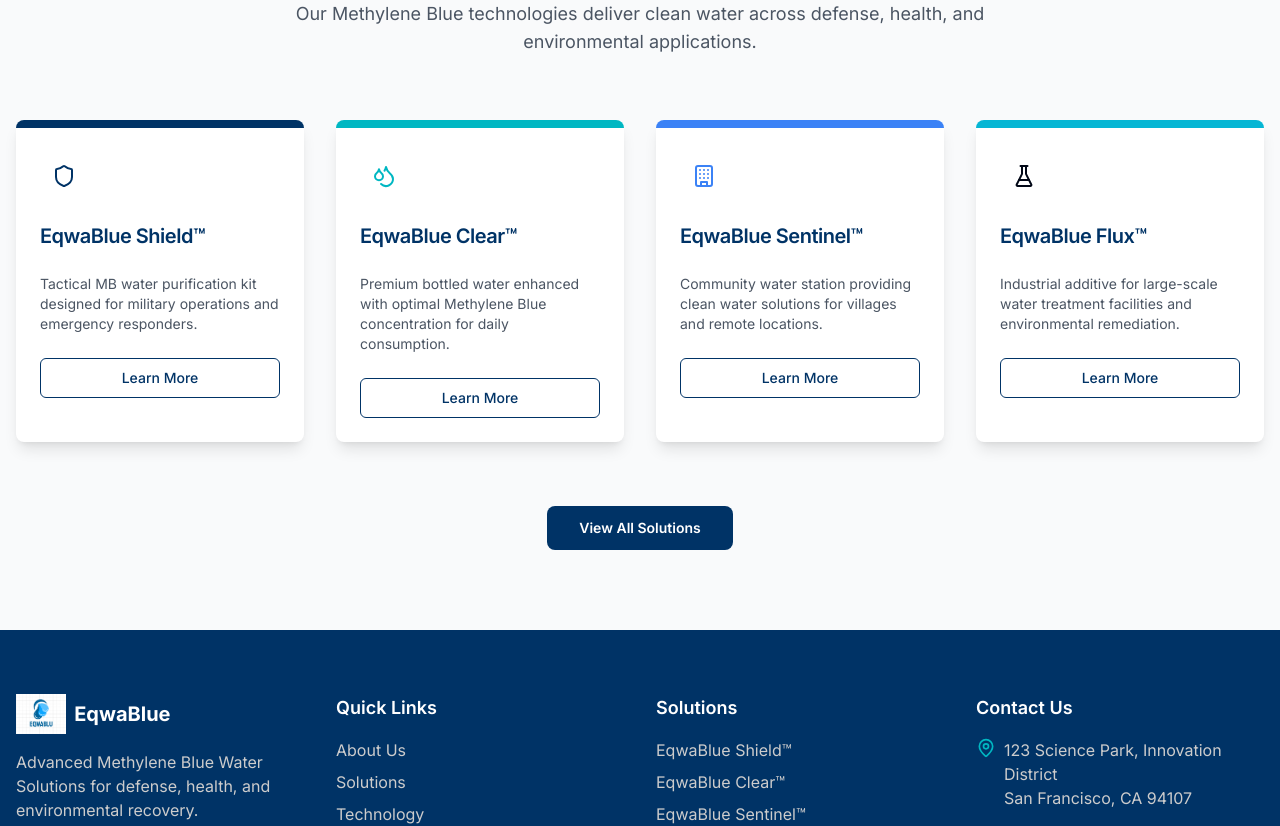
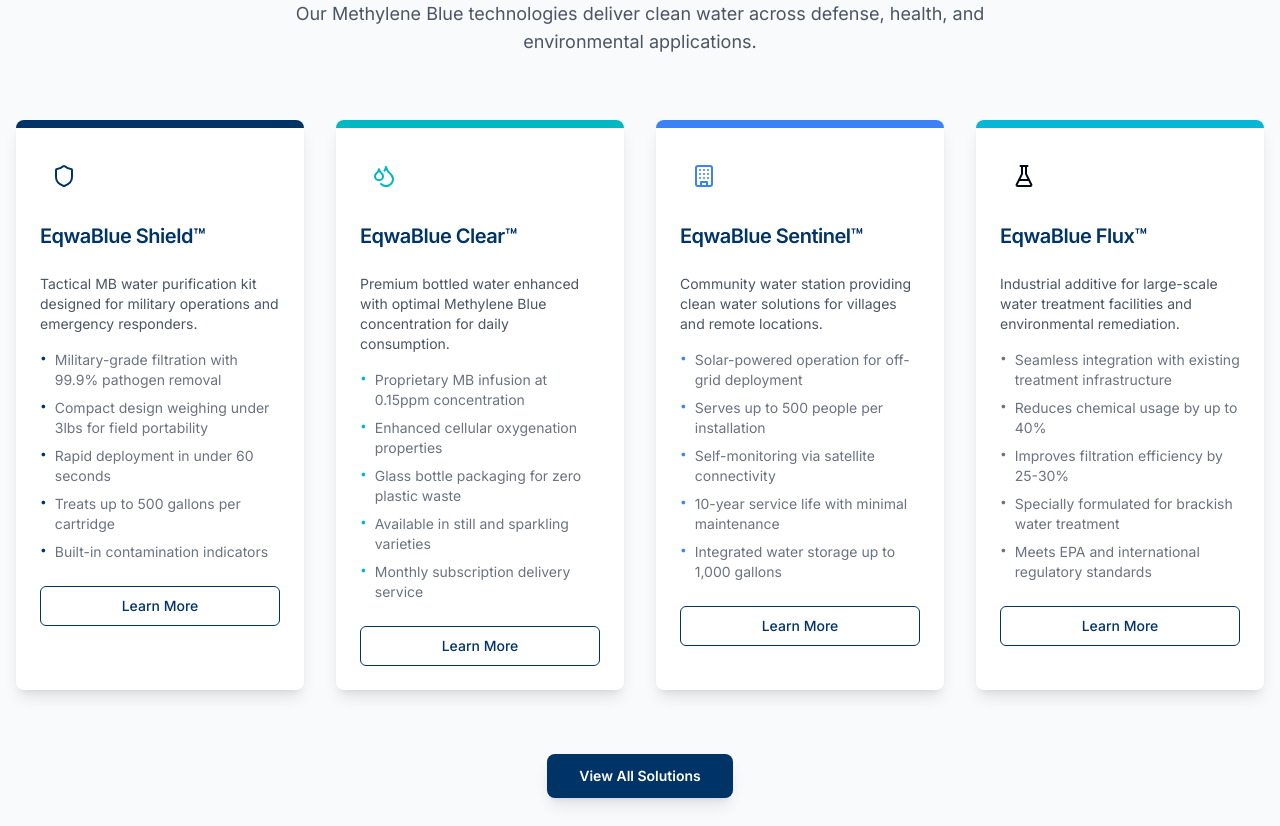
Before and after one commit to EqwaBlu/EqwaBlu, a React (Vite) app: page /solutions in a window 1280 px wide. Shown: the part 540-1366 px from the top of the page. Built offline with nearby package versions, Linux system fonts and the light colour scheme.

Commit message:
feat: Add mouse animations and solution descriptions
Adds mouse movement animations to the landing page and includes descriptions for each solution.

```diff
--- a/src/components/Hero.tsx
+++ b/src/components/Hero.tsx
@@ -7,17 +7,38 @@ import { motion } from "framer-motion";
 
 const Hero: React.FC = () => {
   const heroRef = useRef<HTMLDivElement>(null);
+  const particlesRef = useRef<HTMLDivElement>(null);
+  const headingRef = useRef<HTMLHeadingElement>(null);
 
   useEffect(() => {
+    // Enhanced mouse movement effect
     const handleMouseMove = (e: MouseEvent) => {
-      if (heroRef.current) {
+      if (!heroRef.current) return;
+
       const { left, top, width, height } = heroRef.current.getBoundingClientRect();
       const x = (e.clientX - left) / width - 0.5;
       const y = (e.clientY - top) / height - 0.5;
 
-        heroRef.current.style.setProperty('--x-offset', `${x * 20}px`);
-        heroRef.current.style.setProperty('--y-offset', `${y * 20}px`);
+      // Apply parallax effect to heading
+      if (headingRef.current) {
+        headingRef.current.style.transform = `translateY(${y * 30}px) translateX(${x * 30}px)`;
       }
+
+      // Apply effect to particles
+      if (particlesRef.current) {
+        const particles = particlesRef.current.children;
+        for (let i = 0; i < particles.length; i++) {
+          const particle = particles[i] as HTMLElement;
+          const speed = parseFloat(particle.dataset.speed || "1");
+          const xPos = x * 50 * speed;
+          const yPos = y * 50 * speed;
+          particle.style.transform = `translate(${xPos}px, ${yPos}px)`;
+        }
+      }
+
+      // Apply ripple effect on water background
+      const rippleStrength = 5;
+      heroRef.current.style.backgroundPosition = `${x * rippleStrength}px ${y * rippleStrength}px`;
     };
 
     document.addEventListener('mousemove', handleMouseMove);
@@ -43,6 +64,7 @@ const Hero: React.FC = () => {
     visible: { opacity: 1, y: 0, transition: { duration: 0.8, ease: "easeOut" }}
   };
 
+  // Enhanced bubble animations
   const bubbleVariants = {
     hidden: { opacity: 0, scale: 0 },
     visible: (i: number) => ({
@@ -53,7 +75,14 @@ const Hero: React.FC = () => {
         duration: 1,
         ease: "easeOut"
       }
-    })
+    }),
+    hover: {
+      scale: 1.2,
+      opacity: 0.2,
+      transition: {
+        duration: 0.3
+      }
+    }
   };
 
   return (
@@ -64,18 +93,23 @@ const Hero: React.FC = () => {
         backgroundImage: "linear-gradient(135deg, rgba(0, 51, 102, 0.9), rgba(0, 183, 194, 0.8))",
         backgroundSize: "cover",
         backgroundPosition: "center",
+        transition: "background-position 0.1s ease-out"
       }}
     >
-      {/* Dynamic particles/bubbles background */}
-      <div className="absolute inset-0 z-0">
-        {[...Array(20)].map((_, i) => (
+      {/* Dynamic particles/bubbles background with mouse interaction */}
+      <div ref={particlesRef} className="absolute inset-0 z-0">
+        {[...Array(20)].map((_, i) => {
+          const speed = Math.random() * 0.8 + 0.2;
+          return (
             <motion.div
               key={i}
               custom={i}
               variants={bubbleVariants}
               initial="hidden"
               animate="visible"
-            className="absolute rounded-full bg-white"
+              whileHover="hover"
+              data-speed={speed}
+              className="absolute rounded-full bg-white cursor-pointer"
               style={{
                 width: `${Math.random() * 100 + 50}px`,
                 height: `${Math.random() * 100 + 50}px`,
@@ -83,12 +117,14 @@ const Hero: React.FC = () => {
                 left: `${Math.random() * 100}%`,
                 animation: `float ${Math.random() * 10 + 5}s infinite ease-in-out`,
                 animationDelay: `${Math.random() * 5}s`,
+                transition: "transform 0.2s ease-out"
               }}
             />
-        ))}
+          );
+        })}
       </div>
 
-      {/* Wave pattern overlay */}
+      {/* Animated wave overlay */}
       <motion.div
         initial={{ opacity: 0, y: 50 }}
         animate={{ opacity: 1, y: 0 }}
@@ -105,10 +141,10 @@ const Hero: React.FC = () => {
         animate="visible"
       >
         <motion.h1
+          ref={headingRef}
           className="text-4xl md:text-6xl lg:text-7xl font-bold text-white mb-8"
           style={{
             textShadow: "0 2px 10px rgba(0, 0, 0, 0.2)",
-            transform: "translateY(var(--y-offset, 0)) translateX(var(--x-offset, 0))",
             transition: "transform 0.1s ease-out",
           }}
           variants={itemVariants}
@@ -128,16 +164,27 @@ const Hero: React.FC = () => {
           className="flex flex-col sm:flex-row justify-center gap-4"
           variants={itemVariants}
         >
+          <motion.div
+            whileHover={{ scale: 1.05, boxShadow: "0 10px 25px -5px rgba(0,0,0,0.1)" }}
+            whileTap={{ scale: 0.98 }}
+            transition={{ type: "spring", stiffness: 400, damping: 10 }}
+          >
             <Button
               asChild
               size="lg"
-            className="bg-eqwablue-aqua hover:bg-white hover:text-eqwablue-deepBlue text-eqwablue-deepBlue font-semibold px-8 rounded-lg shadow-lg hover:shadow-xl transition-all duration-300"
+              className="bg-eqwablue-aqua hover:bg-white hover:text-eqwablue-deepBlue text-eqwablue-deepBlue font-semibold px-8 rounded-lg shadow-lg transition-all duration-300"
             >
               <Link to="/solutions" className="flex items-center">
                 Explore Solutions <ArrowRight className="ml-2 h-5 w-5 transition-transform group-hover:translate-x-1" />
               </Link>
             </Button>
+          </motion.div>
 
+          <motion.div
+            whileHover={{ scale: 1.05 }}
+            whileTap={{ scale: 0.98 }}
+            transition={{ type: "spring", stiffness: 400, damping: 10 }}
+          >
             <Button
               asChild
               size="lg"
@@ -150,6 +197,10 @@ const Hero: React.FC = () => {
             </Button>
           </motion.div>
         </motion.div>
+      </motion.div>
+
+      {/* Mouse cursor spotlight effect */}
+      <div className="absolute inset-0 pointer-events-none bg-gradient-radial z-0 opacity-30"></div>
     </section>
   );
 };
--- a/src/components/SolutionsSection.tsx
+++ b/src/components/SolutionsSection.tsx
@@ -4,17 +4,49 @@ import { Button } from "@/components/ui/button";
 import { Card, CardContent, CardDescription, CardFooter, CardHeader, CardTitle } from "@/components/ui/card";
 import { Link } from "react-router-dom";
 import { Shield, Droplets, Building, FlaskConical } from "lucide-react";
+import { motion } from "framer-motion";
+import { HoverCard, HoverCardContent, HoverCardTrigger } from "@/components/ui/hover-card";
 
 interface SolutionCardProps {
   title: string;
   description: string;
+  detailedDescription: string[];
   icon: React.ReactNode;
   color: string;
+  index: number;
 }
 
-const SolutionCard: React.FC<SolutionCardProps> = ({ title, description, icon, color }) => {
+const SolutionCard: React.FC<SolutionCardProps> = ({ title, description, detailedDescription, icon, color, index }) => {
+  // Animation variants
+  const cardVariants = {
+    hidden: { opacity: 0, y: 20 },
+    visible: {
+      opacity: 1,
+      y: 0,
+      transition: {
+        duration: 0.5,
+        delay: index * 0.2
+      }
+    },
+    hover: {
+      y: -10,
+      transition: {
+        duration: 0.2,
+        type: "spring",
+        stiffness: 300
+      }
+    }
+  };
+
   return (
-    <Card className="scroll-animation border-0 shadow-lg hover:shadow-xl transition-all duration-300 overflow-hidden">
+    <motion.div
+      variants={cardVariants}
+      initial="hidden"
+      whileInView="visible"
+      whileHover="hover"
+      viewport={{ once: true, amount: 0.1 }}
+    >
+      <Card className="border-0 shadow-lg hover:shadow-xl transition-all duration-300 overflow-hidden h-full">
         <div className={`h-2 ${color}`}></div>
         <CardHeader>
           <div className={`p-3 rounded-full ${color.replace("bg-", "bg-opacity-10 text-")} w-fit mb-4`}>
@@ -22,19 +54,42 @@ const SolutionCard: React.FC<SolutionCardProps> = ({ title, description, icon, c
           </div>
           <CardTitle className="text-xl text-eqwablue-deepBlue">{title}</CardTitle>
         </CardHeader>
-      <CardContent>
-        <CardDescription className="text-gray-600">{description}</CardDescription>
+        <CardContent className="flex-grow">
+          <CardDescription className="text-gray-600 mb-4">{description}</CardDescription>
+          <ul className="space-y-2 text-sm text-gray-500">
+            {detailedDescription.map((item, idx) => (
+              <li key={idx} className="flex items-start">
+                <span className={`mr-2 text-xs ${color.replace("bg-", "text-")}`}>•</span>
+                <span>{item}</span>
+              </li>
+            ))}
+          </ul>
         </CardContent>
         <CardFooter>
+          <HoverCard>
+            <HoverCardTrigger asChild>
               <Button
                 asChild
                 variant="outline"
-          className="w-full border-eqwablue-deepBlue text-eqwablue-deepBlue hover:bg-eqwablue-deepBlue hover:text-white"
+                className={`w-full border-eqwablue-deepBlue text-eqwablue-deepBlue hover:${color.replace("bg-", "bg-")} hover:text-white transition-all duration-300`}
               >
                 <Link to="/solutions">Learn More</Link>
               </Button>
+            </HoverCardTrigger>
+            <HoverCardContent className="w-80">
+              <div className="flex justify-between space-x-4">
+                <div className="space-y-1">
+                  <h4 className="text-sm font-semibold">{title}</h4>
+                  <p className="text-sm">
+                    Click to explore complete details about our {title} solution and how it can address your specific needs.
+                  </p>
+                </div>
+              </div>
+            </HoverCardContent>
+          </HoverCard>
         </CardFooter>
       </Card>
+    </motion.div>
   );
 };
 
@@ -63,40 +118,98 @@ const SolutionsSection: React.FC = () => {
     {
       title: "EqwaBlue Shield™",
       description: "Tactical MB water purification kit designed for military operations and emergency responders.",
+      detailedDescription: [
+        "Military-grade filtration with 99.9% pathogen removal",
+        "Compact design weighing under 3lbs for field portability",
+        "Rapid deployment in under 60 seconds",
+        "Treats up to 500 gallons per cartridge",
+        "Built-in contamination indicators"
+      ],
       icon: <Shield className="h-6 w-6" />,
       color: "bg-eqwablue-deepBlue",
     },
     {
       title: "EqwaBlue Clear™",
       description: "Premium bottled water enhanced with optimal Methylene Blue concentration for daily consumption.",
+      detailedDescription: [
+        "Proprietary MB infusion at 0.15ppm concentration",
+        "Enhanced cellular oxygenation properties",
+        "Glass bottle packaging for zero plastic waste",
+        "Available in still and sparkling varieties",
+        "Monthly subscription delivery service"
+      ],
       icon: <Droplets className="h-6 w-6" />,
       color: "bg-eqwablue-aqua",
     },
     {
       title: "EqwaBlue Sentinel™",
       description: "Community water station providing clean water solutions for villages and remote locations.",
+      detailedDescription: [
+        "Solar-powered operation for off-grid deployment",
+        "Serves up to 500 people per installation",
+        "Self-monitoring via satellite connectivity",
+        "10-year service life with minimal maintenance",
+        "Integrated water storage up to 1,000 gallons"
+      ],
       icon: <Building className="h-6 w-6" />,
       color: "bg-blue-500",
     },
     {
       title: "EqwaBlue Flux™",
       description: "Industrial additive for large-scale water treatment facilities and environmental remediation.",
+      detailedDescription: [
+        "Seamless integration with existing treatment infrastructure",
+        "Reduces chemical usage by up to 40%",
+        "Improves filtration efficiency by 25-30%",
+        "Specially formulated for brackish water treatment",
+        "Meets EPA and international regulatory standards"
+      ],
       icon: <FlaskConical className="h-6 w-6" />,
       color: "bg-cyan-500",
     },
   ];
 
+  // Section animation variants
+  const sectionVariants = {
+    hidden: { opacity: 0 },
+    visible: {
+      opacity: 1,
+      transition: {
+        when: "beforeChildren",
+        staggerChildren: 0.3
+      }
+    }
+  };
+
+  const textVariants = {
+    hidden: { opacity: 0, y: 20 },
+    visible: {
+      opacity: 1,
+      y: 0,
+      transition: { duration: 0.6 }
+    }
+  };
+
   return (
-    <section className="py-20 bg-gray-50">
+    <motion.section
+      className="py-20 bg-gray-50"
+      variants={sectionVariants}
+      initial="hidden"
+      whileInView="visible"
+      viewport={{ once: true, amount: 0.1 }}
+    >
       <div className="container mx-auto px-4">
-        <div className="text-center mb-16">
-          <h2 className="text-3xl md:text-4xl font-bold text-eqwablue-deepBlue mb-4 scroll-animation">
+        <motion.div
+          className="text-center mb-16"
+          variants={textVariants}
+        >
+          <h2 className="text-3xl md:text-4xl font-bold text-eqwablue-deepBlue mb-4">
             Key Solutions
           </h2>
-          <p className="text-lg text-gray-600 max-w-3xl mx-auto scroll-animation">
+          <p className="text-lg text-gray-600 max-w-3xl mx-auto">
             Our Methylene Blue technologies deliver clean water across defense, health, and environmental applications.
           </p>
-        </div>
+        </motion.div>
 
         <div className="grid grid-cols-1 md:grid-cols-2 lg:grid-cols-4 gap-8">
           {solutions.map((solution, index) => (
@@ -104,25 +217,35 @@ const SolutionsSection: React.FC = () => {
               key={index}
               title={solution.title}
               description={solution.description}
+              detailedDescription={solution.detailedDescription}
               icon={solution.icon}
               color={solution.color}
+              index={index}
             />
           ))}
         </div>
 
-        <div className="mt-16 text-center scroll-animation">
+        <motion.div
+          className="mt-16 text-center"
+          variants={textVariants}
+        >
+          <motion.div
+            whileHover={{ scale: 1.05 }}
+            whileTap={{ scale: 0.98 }}
+          >
             <Button
               asChild
               size="lg"
-            className="bg-eqwablue-deepBlue hover:bg-eqwablue-aqua text-white font-semibold px-8 rounded-lg"
+              className="bg-eqwablue-deepBlue hover:bg-eqwablue-aqua text-white font-semibold px-8 rounded-lg shadow-lg hover:shadow-xl transition-all duration-300"
             >
               <Link to="/solutions">
                 View All Solutions
               </Link>
             </Button>
+          </motion.div>
+        </motion.div>
       </div>
-      </div>
-    </section>
+    </motion.section>
   );
 };
 
```
Also changed, not shown: src/pages/Index.tsx (+45 -3 lines). Lines whose indentation alone changed are shown as unchanged.
